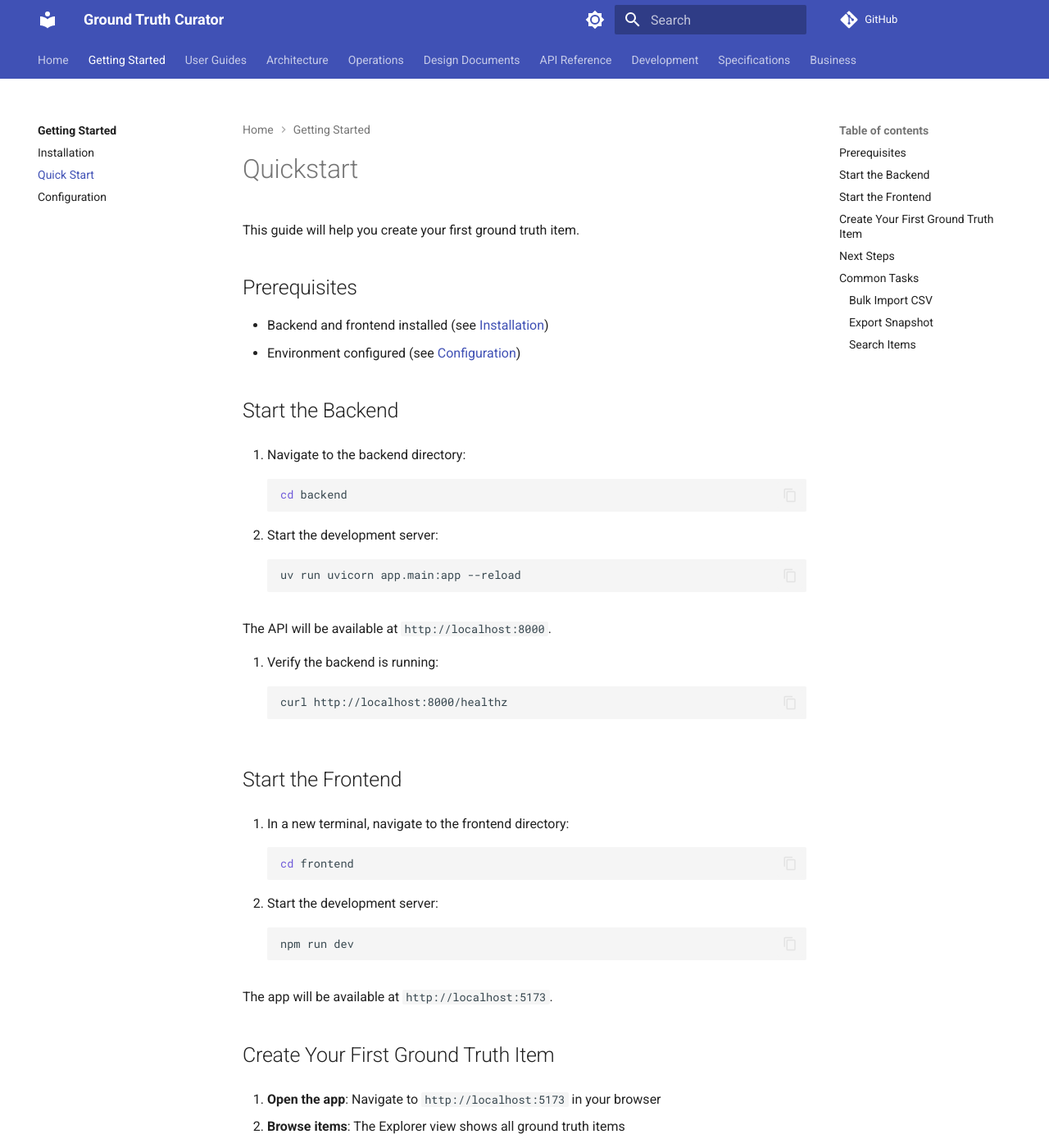
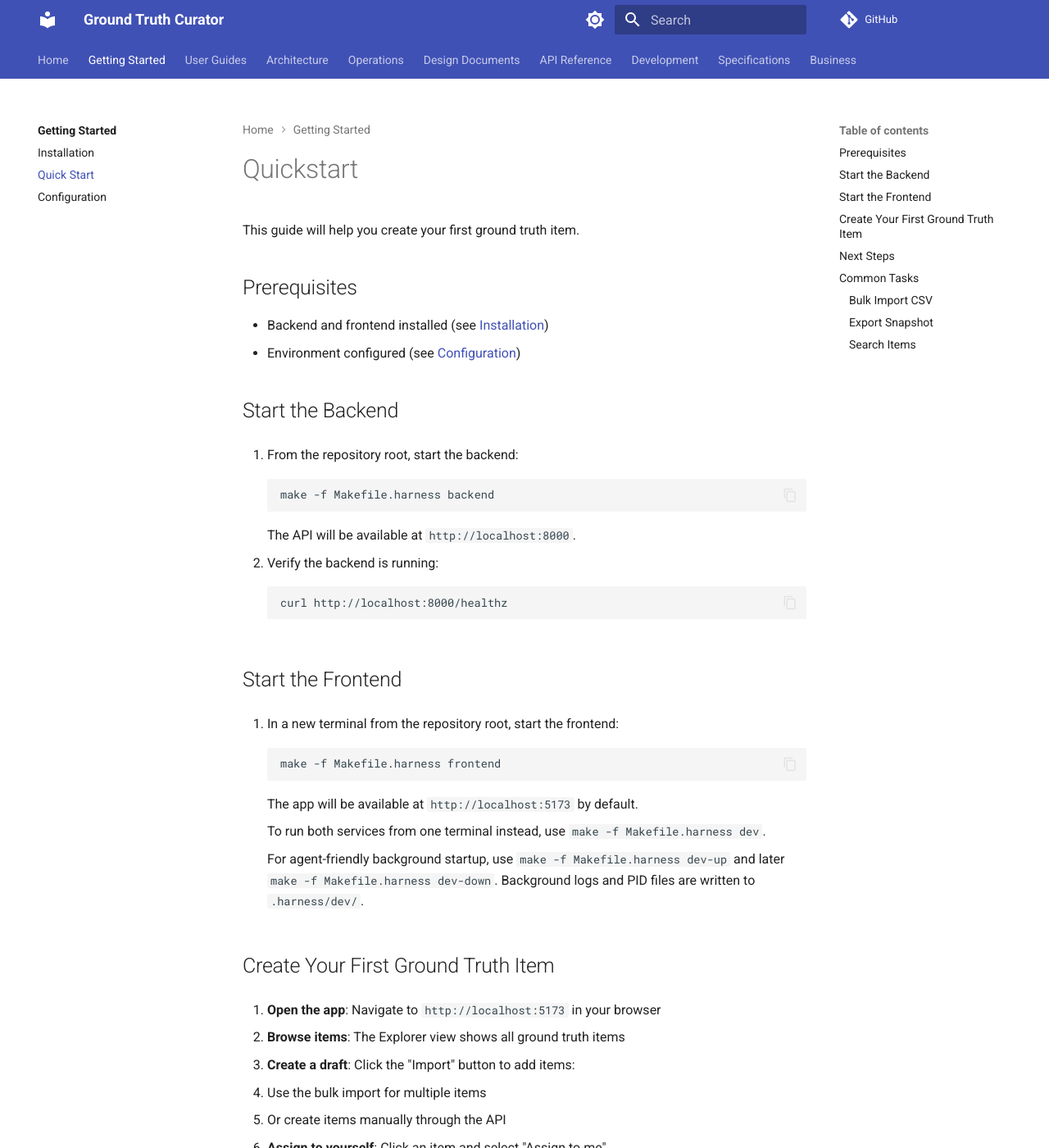
Before and after one commit to andrewDoing/GroundTruthCurator, an MkDocs documentation site: the page built from docs/getting-started/quickstart.md, in a window 1280 px wide and 1400 px high. Shown: the whole window at 82% size. Built offline with MkDocs 1.6.1 and Material for MkDocs 9.7.7, drawn with Linux system fonts in a browser that asks for light colours; comment, search, counter and statistics services are not loaded; the version menu is left out.

Commit message:
chore(harness): add dev lifecycle make targets
Add repo-root make targets for backend, frontend, foreground dev, and background dev-up/dev-down workflows. Document when developers and agents should use the foreground vs background flows, and store background PID/log artifacts under .harness/dev/.

Co-authored-by: Copilot <223556219+Copilot@users.noreply.github.com>

````diff
--- a/docs/getting-started/quickstart.md
+++ b/docs/getting-started/quickstart.md
@@ -9,36 +9,30 @@ This guide will help you create your first ground truth item.
 
 ## Start the Backend
 
-1. Navigate to the backend directory:
+1. From the repository root, start the backend:
    ```bash
-   cd backend
+   make -f Makefile.harness backend
    ```
 
-2. Start the development server:
-   ```bash
-   uv run uvicorn app.main:app --reload
-   ```
+    The API will be available at `http://localhost:8000`.
 
-   The API will be available at `http://localhost:8000`.
-
-3. Verify the backend is running:
+2. Verify the backend is running:
    ```bash
    curl http://localhost:8000/healthz
    ```
 
 ## Start the Frontend
 
-1. In a new terminal, navigate to the frontend directory:
+1. In a new terminal from the repository root, start the frontend:
    ```bash
-   cd frontend
+   make -f Makefile.harness frontend
    ```
 
-2. Start the development server:
-   ```bash
-   npm run dev
-   ```
+    The app will be available at `http://localhost:5173` by default.
 
-   The app will be available at `http://localhost:5173`.
+    To run both services from one terminal instead, use `make -f Makefile.harness dev`.
+
+    For agent-friendly background startup, use `make -f Makefile.harness dev-up` and later `make -f Makefile.harness dev-down`. Background logs and PID files are written to `.harness/dev/`.
 
 ## Create Your First Ground Truth Item
 
````
Also changed, not shown: AGENTS.md (+7 -0 lines), README.md (+11 -4 lines), 4 other files.
